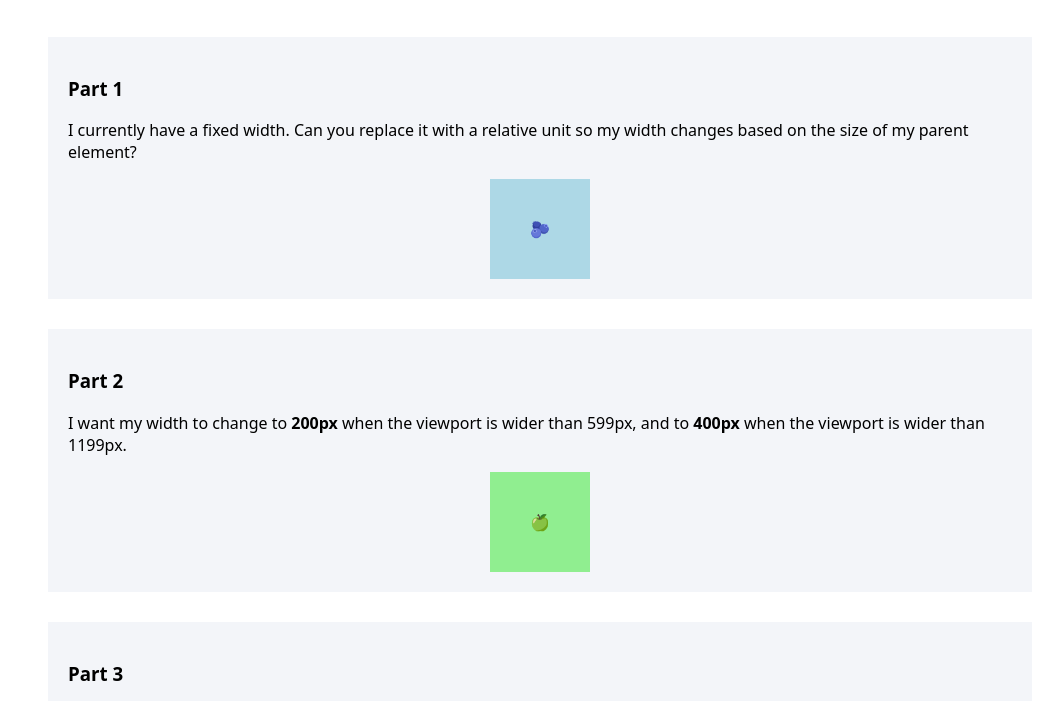
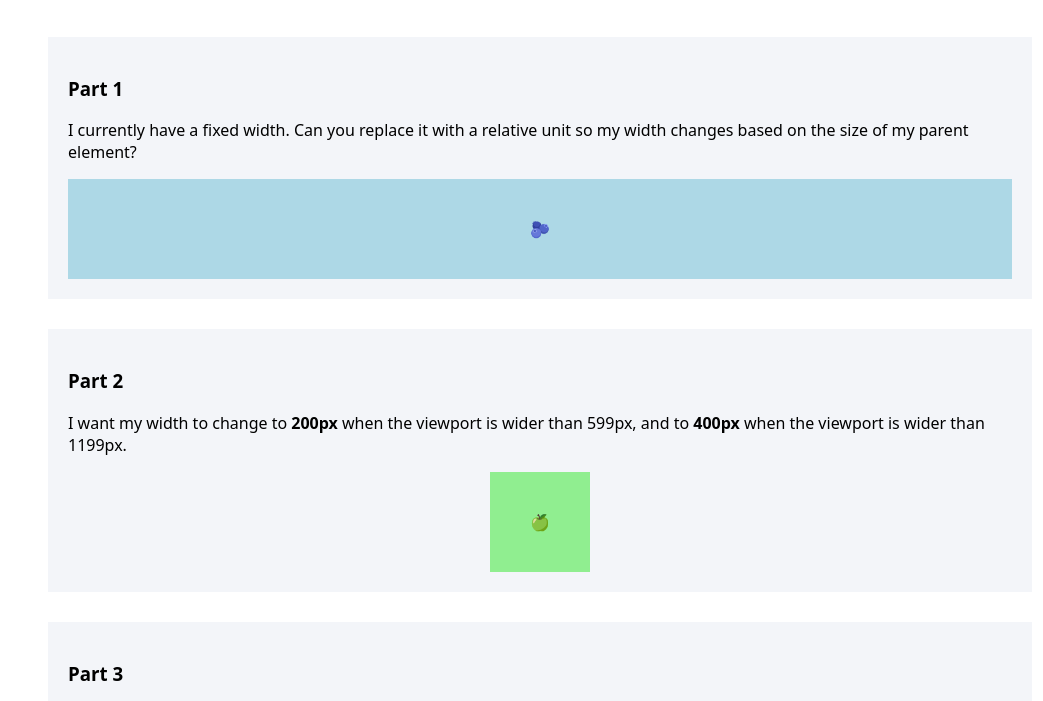
Before and after one commit to uxbyweng/web-challenges, a website: page css/css-responsive/responsive-playground/index.html in a window 1280 px wide. Shown: the part 88-789 px from the top of the page, without its empty margins (100-1143 px from the left). Drawn offline with Linux system fonts and the light colour scheme.

Commit message:
make width of box one relative

```diff
--- a/css/css-responsive/responsive-playground/css/styles.css
+++ b/css/css-responsive/responsive-playground/css/styles.css
@@ -62,7 +62,7 @@ h1 {
 .box--one {
     background-color: lightblue;
 
-  width: 100px;
+    width: 100%;
     height: 100px;
 }
 
--- a/css/css-responsive/responsive-playground/index.html
+++ b/css/css-responsive/responsive-playground/index.html
@@ -1,20 +1,19 @@
 <!DOCTYPE html>
 <html lang="en">
+
 <head>
     <meta charset="utf-8" />
-    <meta
-      name="viewport"
-      content="width=device-width, initial-scale=1, shrink-to-fit=no"
-    />
+    <meta name="viewport" content="width=device-width, initial-scale=1, shrink-to-fit=no" />
     <link rel="icon" href="./public/favicon.png" type="image/png" />
     <title>Playground</title>
     <link rel="stylesheet" href="./css/styles.css" />
 </head>
+
 <body>
     <main>
         <h1>Let's play!</h1>
         <section class="playground">
-        <section class="section">
+            <section class="section section__part1">
                 <h3>Part 1</h3>
                 <p>
                     I currently have a fixed width. Can you replace it with a relative
@@ -62,4 +61,5 @@
         </section>
     </main>
 </body>
+
 </html>
```
Lines whose indentation alone changed are shown as unchanged.
